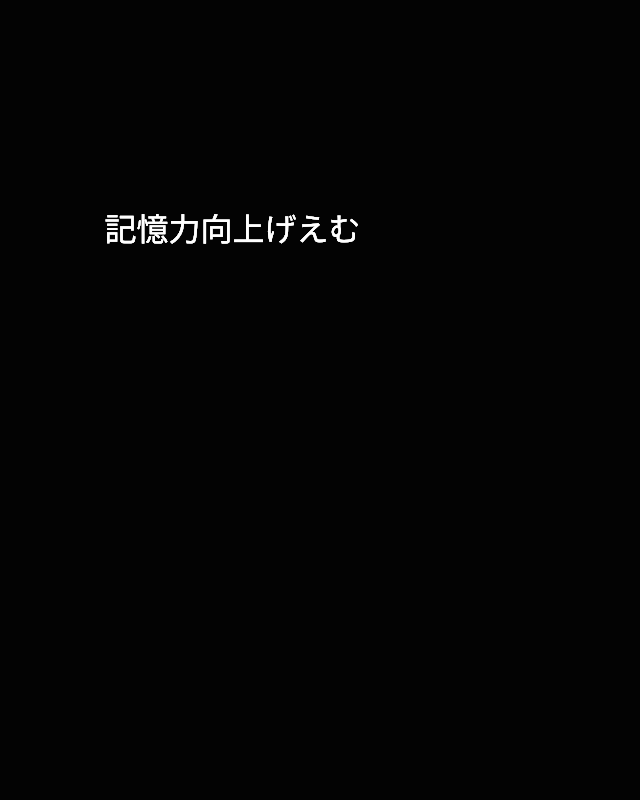
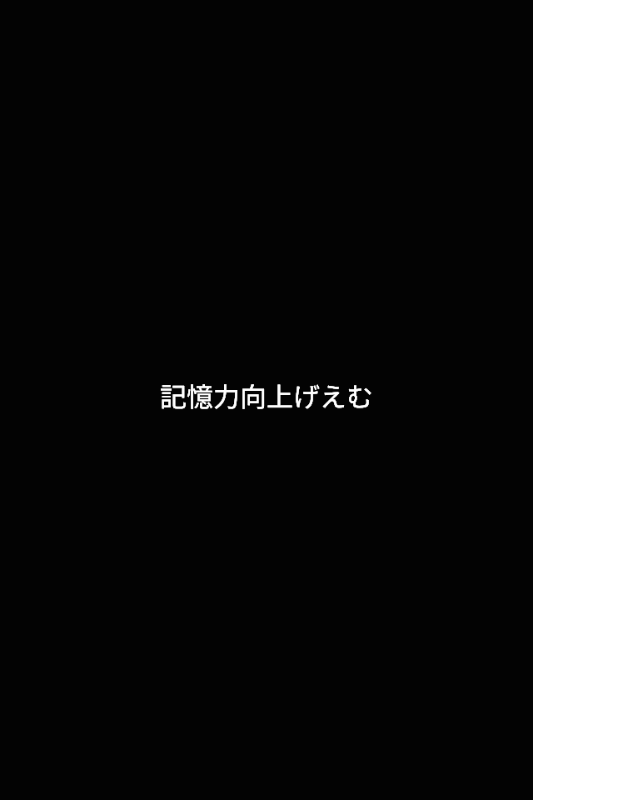
Before and after one commit to omatoro/MemoryUp, a plain HTML site: page index.html in a window 1280 px wide. Shown: the whole page, without its empty margins (0-640 px from the left). Drawn offline with Linux system fonts and the light colour scheme.

Commit message:
#3 #5 画面サイズ変更 param.jsの作成

```diff
--- a/index.html
+++ b/index.html
@@ -12,7 +12,9 @@
         <script src="lib/tmlib.js"></script>
         <script src="https://raw.github.com/mrdoob/stats.js/master/src/Stats.js"></script>
 		<script src="js/resource.js"></script>
+		<script src="js/param.js"></script>
 		<script src="js/game.js"></script>
+
 
 		<script src="js/memory.js"></script>
 		<script src="js/questnumber.js"></script>
--- a/js/game.js
+++ b/js/game.js
@@ -1,9 +1,4 @@
 /**
- * ゲーム用ネームスペース作成、初期化処理
- */
-var game = game || {};
-
-/*
  * ゲーム起動処理
  */
 (function(ns) {
@@ -15,7 +10,7 @@ var game = game || {};
 
         // アプリケーション作成
         ns.app = tm.app.CanvasApp("#world");
-        ns.app.resizeWindow(); // 画面サイズに合わせる
+        ns.app.resize(ns.SCREEN_WIDTH, ns.SCREEN_HEIGHT); // 画面サイズに合わせる
         ns.app.fitWindow(); // リサイズ対応
         ns.app.background = "rgba(0, 0, 0, 0.1)"; // 背景色をセット
 
--- /dev/null
+++ b/js/param.js
@@ -0,0 +1,22 @@
+/**
+ * ゲーム用ネームスペース作成、定数作成
+ */
+var game = game || {};
+
+(function(ns) {
+
+    // スクリーンサイズ
+    ns.SCREEN_WIDTH  = 640;
+    ns.SCREEN_HEIGHT = 960;
+
+    // ボタンサイズ
+    ns.BUTTON_SIZE_X = 213;
+    ns.BUTTON_SIZE_Y = 213;
+
+    // ボタンの描画位置
+    ns.BUTTON_START_DRAW_X = 320;
+
+    // 問題数
+    ns.QUESTNUM = 10;
+
+})(game);
--- a/js/questnumber.js
+++ b/js/questnumber.js
@@ -1,17 +1,12 @@
 /**
- * ゲーム画面
+ * 問題となる数字を扱うクラス
  */
 (function(ns) {
 
-    var QUESTNUM = 10; // 10門
-
-    /*
-     * 問題となる数字を扱うクラス
-     */
     ns.QuestNumber = tm.createClass({
         init : function(_back) {
 
-            for ( var i = 0; i < _back + QUESTNUM; ++i) {
+            for ( var i = 0; i < _back + ns.QUESTNUM; ++i) {
                 this.number[i] = tm.util.Random.randint(0, 9);
             }
         },
--- a/js/scene/scene_game.js
+++ b/js/scene/scene_game.js
@@ -2,13 +2,6 @@
  * ゲーム画面
  */
 (function(ns) {
-
-    // ボタンサイズ
-    var BUTTON_SIZE_X = 213;
-    var BUTTON_SIZE_Y = 213;
-
-    // ボタンの描画位置
-    var BUTTON_START_DRAW_X = 320;
 
     ns.SceneMain = tm.createClass({
         superClass : tm.app.Scene,
@@ -22,12 +15,12 @@
                 // ボタン画像のロード
                 // ボタン画像のロード
                 this.sprite["number"][i] = tm.app.Sprite(
-                        BUTTON_SIZE_X,
-                        BUTTON_SIZE_Y,
+                        ns.BUTTON_SIZE_X,
+                        ns.BUTTON_SIZE_Y,
                         tm.graphics.TextureManager.get("num" + (i + 1)));
                 this.sprite["number"][i].setPosition(
-                        (i % 3)         * BUTTON_SIZE_X + (BUTTON_SIZE_X / 2),
-                        parseInt(i / 3) * BUTTON_SIZE_Y + (BUTTON_SIZE_Y / 2) + BUTTON_START_DRAW_X);
+                        (i % 3)         * ns.BUTTON_SIZE_X + (ns.BUTTON_SIZE_X / 2),
+                        parseInt(i / 3) * ns.BUTTON_SIZE_Y + (ns.BUTTON_SIZE_Y / 2) + ns.BUTTON_START_DRAW_X);
                 this.sprite["number"][i].speed = 0;  // 移動量を設定
                 this.addChild(this.sprite["number"][i]);
 
--- a/js/scene/scene_title.js
+++ b/js/scene/scene_title.js
@@ -2,11 +2,6 @@
  * タイトル画面
  */
 (function(ns) {
-
-    ns.SCREEN_WIDTH = 465;
-    ns.SCREEN_HEIGHT = 465;
-    // var SCREEN_CENTER_X = SCREEN_WIDTH/2;
-    // var SCREEN_CENTER_Y = SCREEN_HEIGHT/2;
 
     ns.SceneTitle = tm.createClass({
         superClass : tm.app.TitleScene,
```
